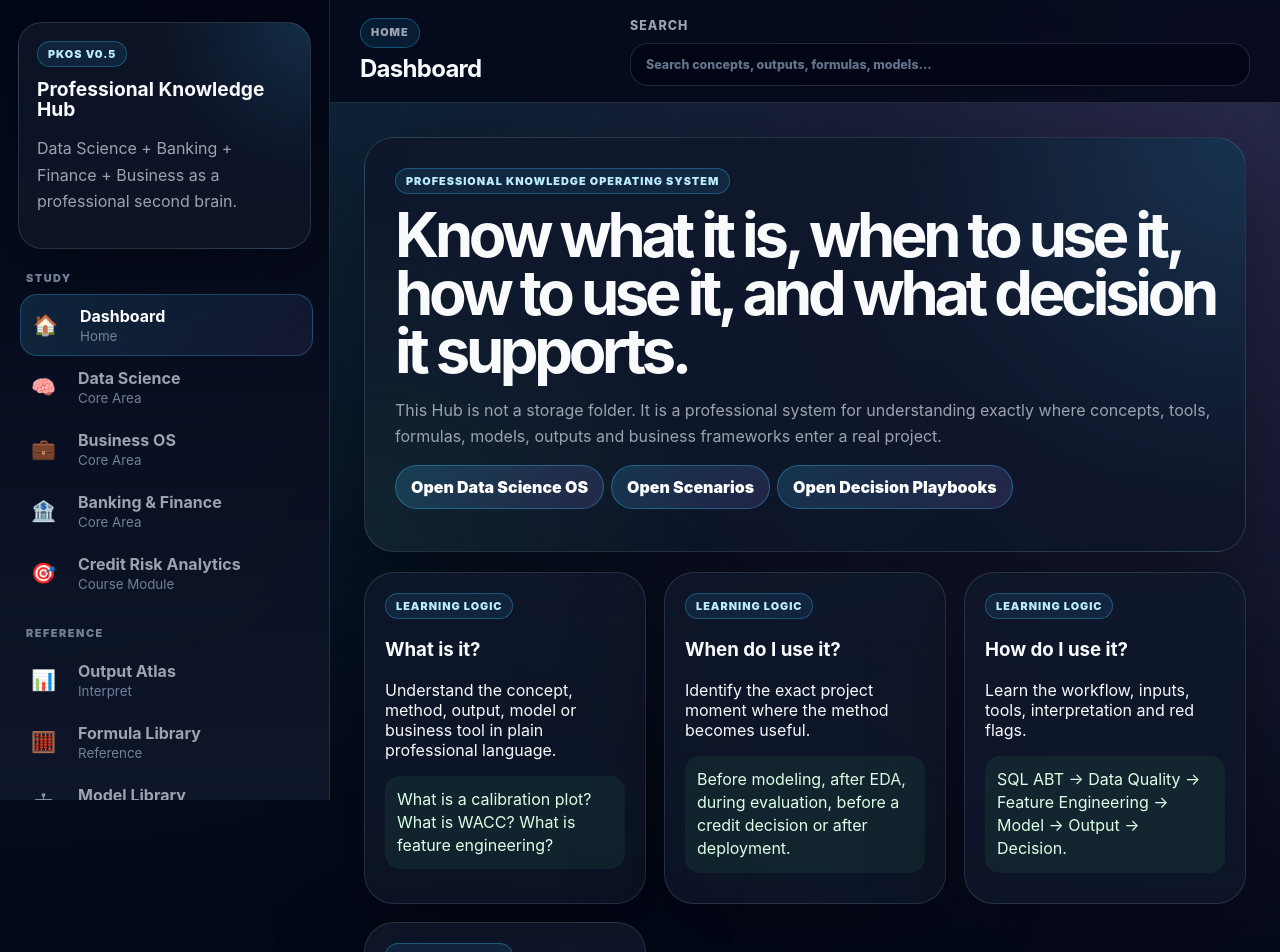
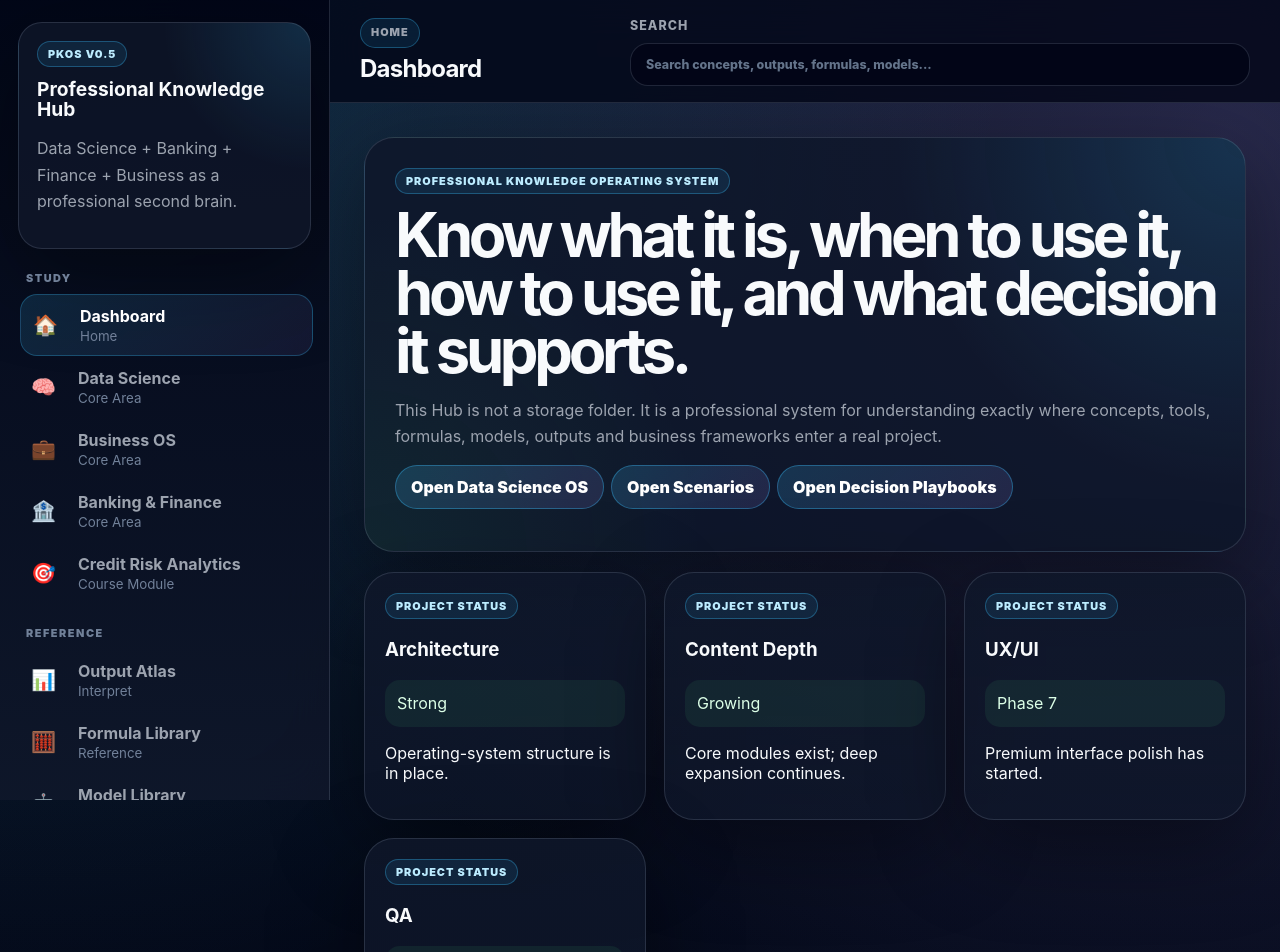
Before and after one commit to albertojrc/professional-knowledge-hub, a React (Vite) app: page / in a window 1280 px wide. Shown: the top 952 px of the page. Built offline with nearby package versions, Linux system fonts and the light colour scheme.

Commit message:
Add dashboard maturity status cards

```diff
--- a/src/pages/DashboardPage.tsx
+++ b/src/pages/DashboardPage.tsx
@@ -53,6 +53,13 @@ const operatingSystemCards = [
   }
 ]
 
+const statusCards = [
+  { label: 'Architecture', value: 'Strong', note: 'Operating-system structure is in place.' },
+  { label: 'Content Depth', value: 'Growing', note: 'Core modules exist; deep expansion continues.' },
+  { label: 'UX/UI', value: 'Phase 7', note: 'Premium interface polish has started.' },
+  { label: 'QA', value: 'Configured', note: 'Build, lint and checklist are documented.' }
+]
+
 const primaryNavigation: NavItem[] = [
   businessOsItem,
   professionalScenariosItem,
@@ -81,6 +88,17 @@ export function DashboardPage({ onNavigate }: DashboardPageProps) {
             Open Decision Playbooks
           </button>
         </div>
+      </div>
+
+      <div className="dashboard-grid">
+        {statusCards.map((card) => (
+          <article className="feature-card" key={card.label}>
+            <span className="eyebrow">Project Status</span>
+            <h3>{card.label}</h3>
+            <div className="mini-result good">{card.value}</div>
+            <p>{card.note}</p>
+          </article>
+        ))}
       </div>
 
       <div className="dashboard-grid">
```
